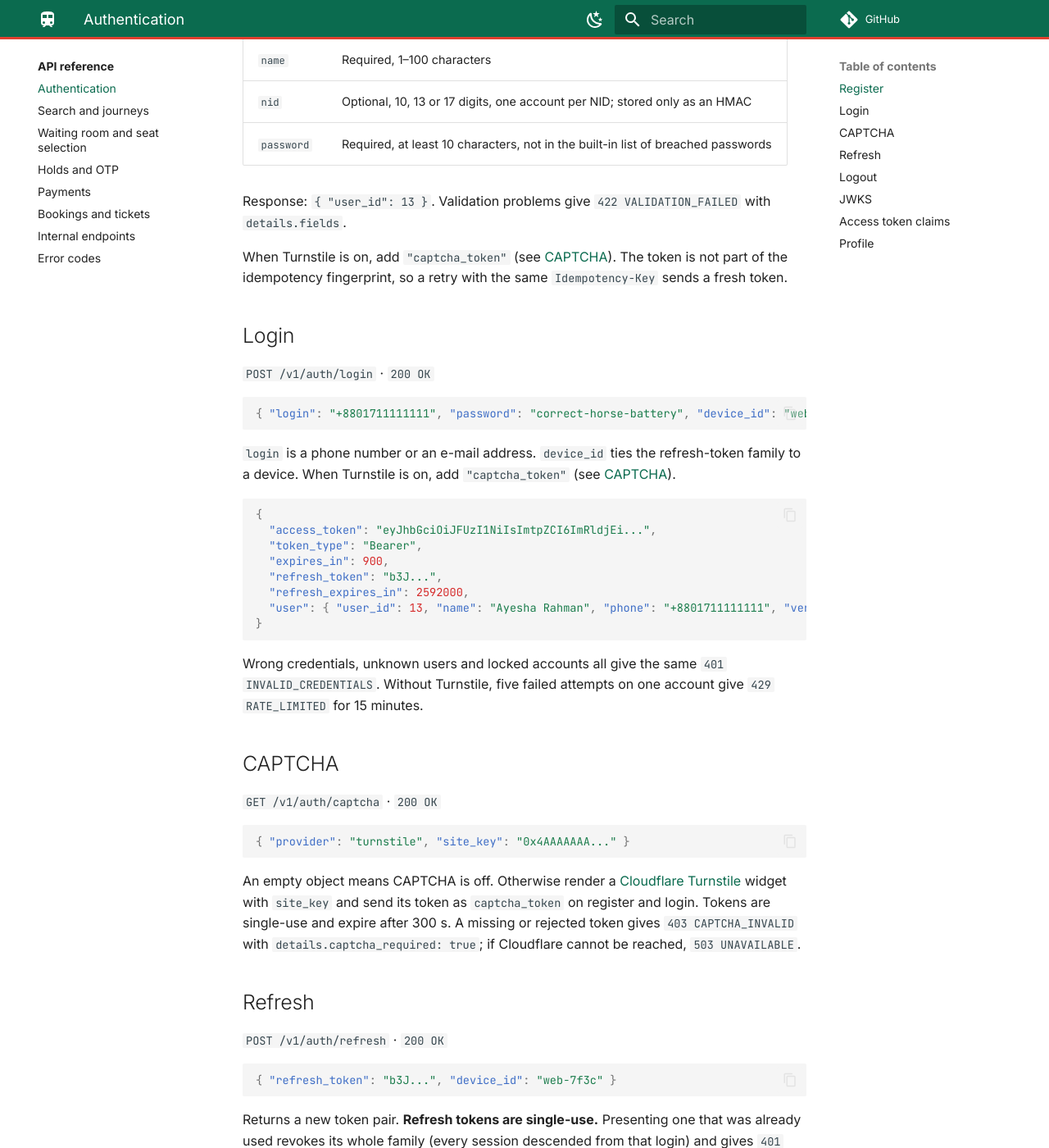
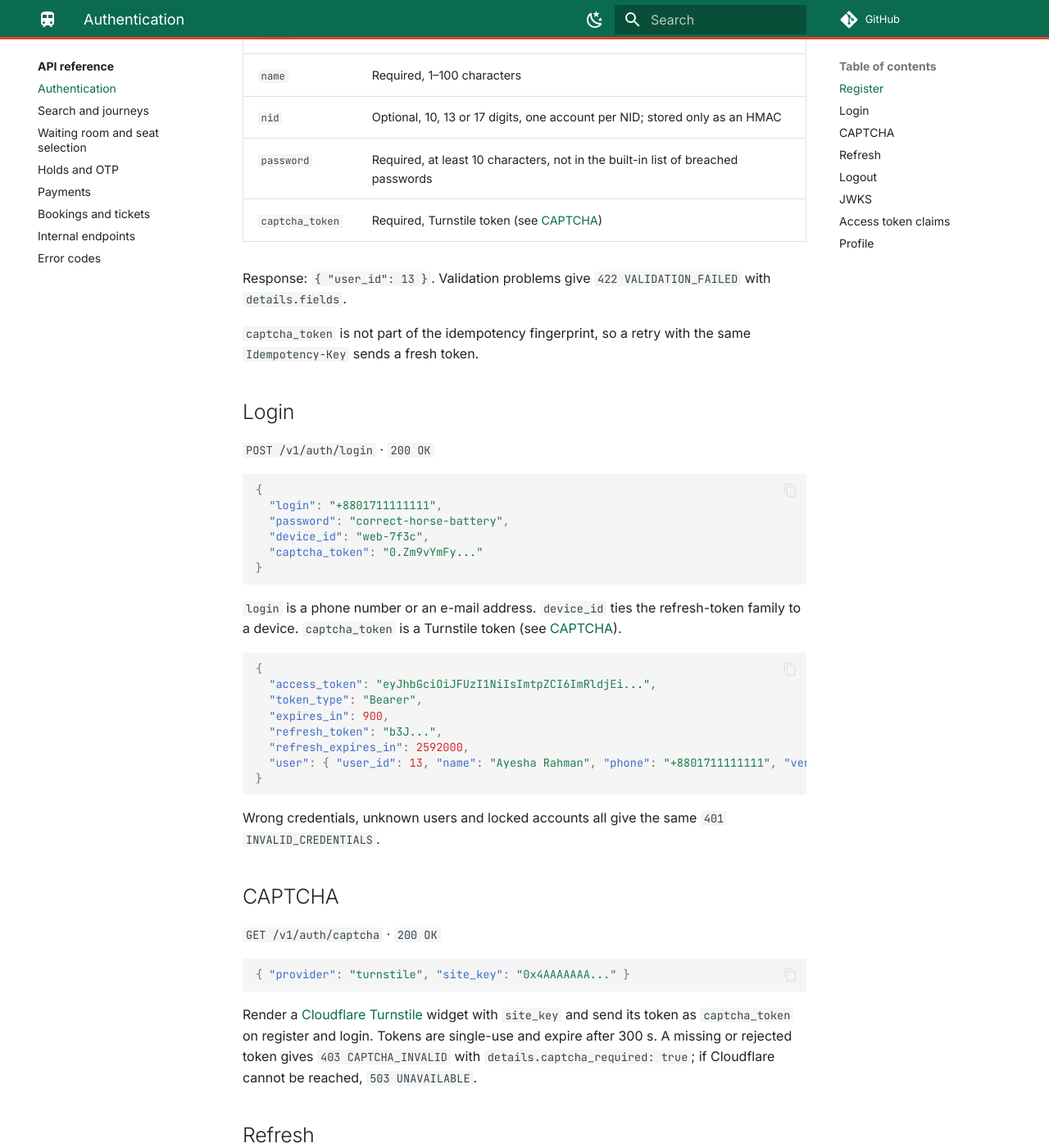
Before and after one commit to hasinishraq/Rail-Rush-Documentation, an MkDocs documentation site: the page built from docs/api/auth.md, in a window 1280 px wide and 1400 px high, scrolled down 664 px. Shown: the whole window at 82% size. Built offline with MkDocs 1.6.1 and Material for MkDocs 9.7.7, drawn with Linux system fonts in a browser that asks for light colours; comment, search, counter and statistics services are not loaded; some of the changed text lies outside the part shown.

Commit message:
Document captcha_token as required on register and login

````diff
--- a/docs/api/auth.md
+++ b/docs/api/auth.md
@@ -12,7 +12,8 @@ Served by the `auth` role, except `/v1/me*` (served by `api`).
   "email": "ayesha@example.com",
   "name": "Ayesha Rahman",
   "nid": "1234567890",
-  "password": "correct-horse-battery"
+  "password": "correct-horse-battery",
+  "captcha_token": "0.Zm9vYmFy..."
 }
 ```
 
@@ -23,23 +24,29 @@ Served by the `auth` role, except `/v1/me*` (served by `api`).
 | `name` | Required, 1–100 characters |
 | `nid` | Optional, 10, 13 or 17 digits, one account per NID; stored only as an HMAC |
 | `password` | Required, at least 10 characters, not in the built-in list of breached passwords |
+| `captcha_token` | Required, Turnstile token (see [CAPTCHA](#captcha)) |
 
 Response: `{ "user_id": 13 }`. Validation problems give `422 VALIDATION_FAILED` with
 `details.fields`.
 
-When Turnstile is on, add `"captcha_token"` (see [CAPTCHA](#captcha)). The token is not part of the
-idempotency fingerprint, so a retry with the same `Idempotency-Key` sends a fresh token.
+`captcha_token` is not part of the idempotency fingerprint, so a retry with the same
+`Idempotency-Key` sends a fresh token.
 
 ## Login
 
 `POST /v1/auth/login` · `200 OK`
 
 ```json
-{ "login": "+8801711111111", "password": "correct-horse-battery", "device_id": "web-7f3c" }
+{
+  "login": "+8801711111111",
+  "password": "correct-horse-battery",
+  "device_id": "web-7f3c",
+  "captcha_token": "0.Zm9vYmFy..."
+}
 ```
 
 `login` is a phone number or an e-mail address. `device_id` ties the refresh-token family to a device.
-When Turnstile is on, add `"captcha_token"` (see [CAPTCHA](#captcha)).
+`captcha_token` is a Turnstile token (see [CAPTCHA](#captcha)).
 
 ```json
 {
@@ -53,7 +60,6 @@ When Turnstile is on, add `"captcha_token"` (see [CAPTCHA](#captcha)).
 ```
 
 Wrong credentials, unknown users and locked accounts all give the same `401 INVALID_CREDENTIALS`.
-Without Turnstile, five failed attempts on one account give `429 RATE_LIMITED` for 15 minutes.
 
 ## CAPTCHA
 
@@ -63,9 +69,8 @@ Without Turnstile, five failed attempts on one account give `429 RATE_LIMITED` f
 { "provider": "turnstile", "site_key": "0x4AAAAAAA..." }
 ```
 
-An empty object means CAPTCHA is off. Otherwise render a
-[Cloudflare Turnstile](https://developers.cloudflare.com/turnstile/) widget with `site_key` and send its
-token as `captcha_token` on register and login. Tokens are single-use and expire after 300 s. A
+Render a [Cloudflare Turnstile](https://developers.cloudflare.com/turnstile/) widget with `site_key`
+and send its token as `captcha_token` on register and login. Tokens are single-use and expire after 300 s. A
 missing or rejected token gives `403 CAPTCHA_INVALID` with `details.captcha_required: true`; if
 Cloudflare cannot be reached, `503 UNAVAILABLE`.
 
````
